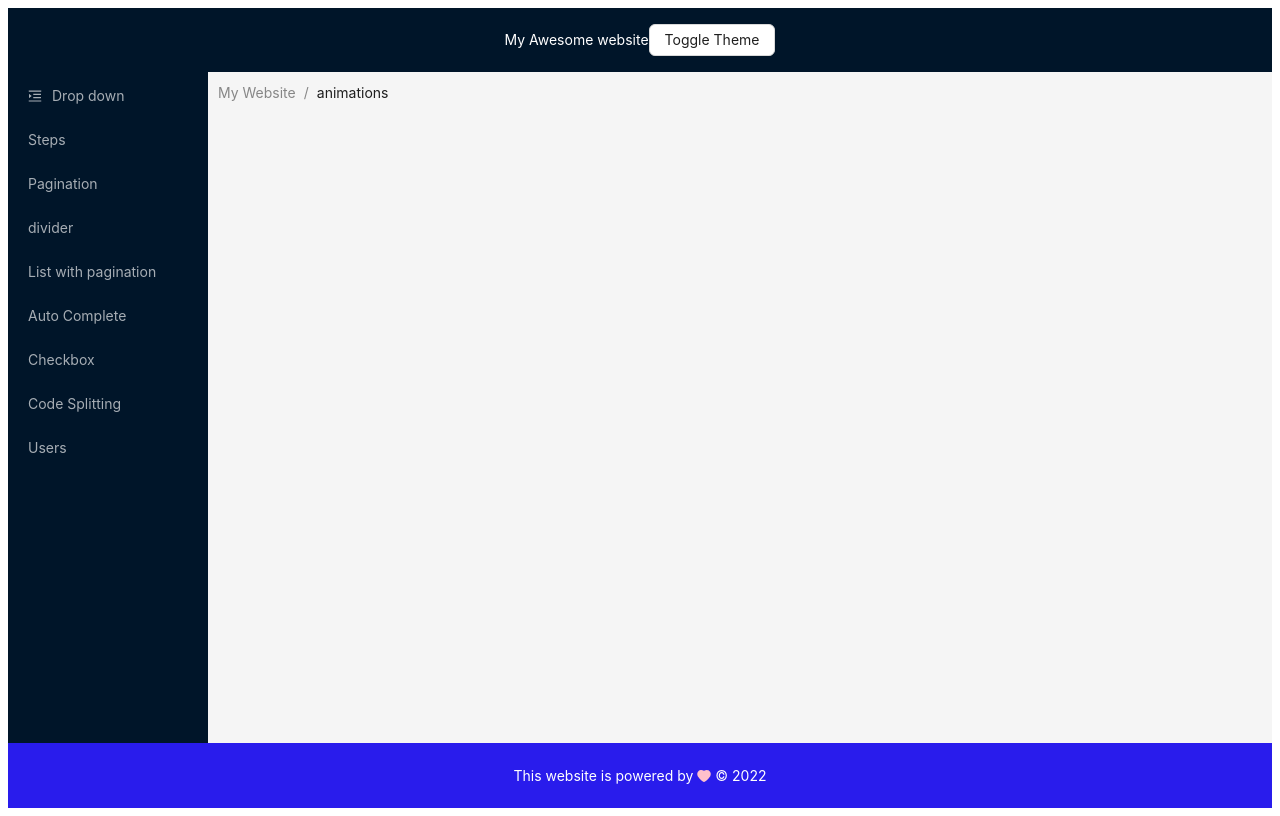
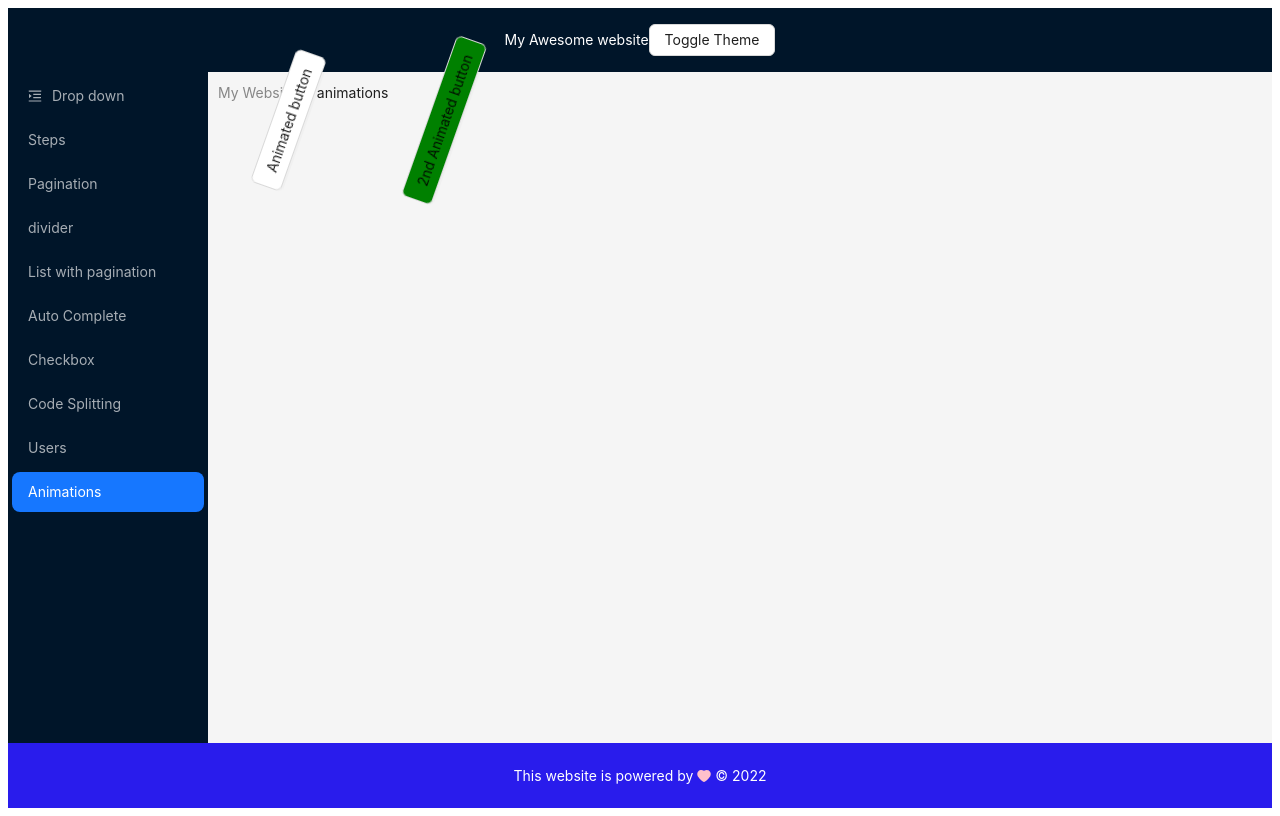
Before and after one commit to mssoheil/mapsa_cra_route_ant, a React (Create React App) app: page /animations in a window 1280 px wide. Built offline with nearby package versions, Linux system fonts and the light colour scheme.

Commit message:
feat: create Animations page

```diff
--- a/src/App.jsx
+++ b/src/App.jsx
@@ -19,6 +19,7 @@
 import AutoComplete from "./page/AutoComplete";
 import CheckBox from "./page/CheckBox";
 import Users from "./page/Users";
+import Animations from "./page/Animations";
 // Styles
 import "./app-style.css";
 // Store
@@ -73,6 +74,10 @@
     key: "users",
     label: "Users",
   },
+  {
+    key: "animations",
+    label: "Animations",
+  },
 ];
 
 
@@ -112,6 +117,9 @@
         break;
       case "users":
         navigate("/users");
+        break;
+      case "animations":
+        navigate("/animations");
         break;
       default:
         break;
@@ -156,6 +164,7 @@
                   <Route path="/checkbox" element={<CheckBox />} />
                   <Route path="/code-splitting" element={<CodeSplitting />} />
                   <Route path="/users" element={<Users />} />
+                  <Route path="/animations" element={<Animations />} />
                   <Route
                     path="/list-with-pagination"
                     element={<ListWithPagination />}
--- /dev/null
+++ b/src/page/Animations/index.jsx
@@ -0,0 +1,18 @@
+import React from 'react'
+// Styles
+import { StyledItem, StyledSecondItem } from './index.styles'
+
+const Animations = () => {
+  return (
+    <div>
+        <StyledItem>
+            Animated button
+        </StyledItem>
+        <StyledSecondItem>
+            2nd Animated button
+        </StyledSecondItem>
+    </div>
+  )
+}
+
+export default Animations
--- /dev/null
+++ b/src/page/Animations/index.styles.js
@@ -0,0 +1,22 @@
+import { Button } from "antd";
+import styled, { keyframes } from "styled-components";
+
+const rotation = keyframes`
+    0% {
+        transform: rotate(0);
+    }
+    50% {
+        transform: rotate(360deg);
+    }
+    100% {
+        transform: rotate(0);
+    }
+`;
+
+export const StyledItem = styled(Button)`
+  animation: ${rotation} 1.5s ease-in-out infinite;
+`;
+
+export const StyledSecondItem = styled(StyledItem)`
+  background: green;
+`;
```
